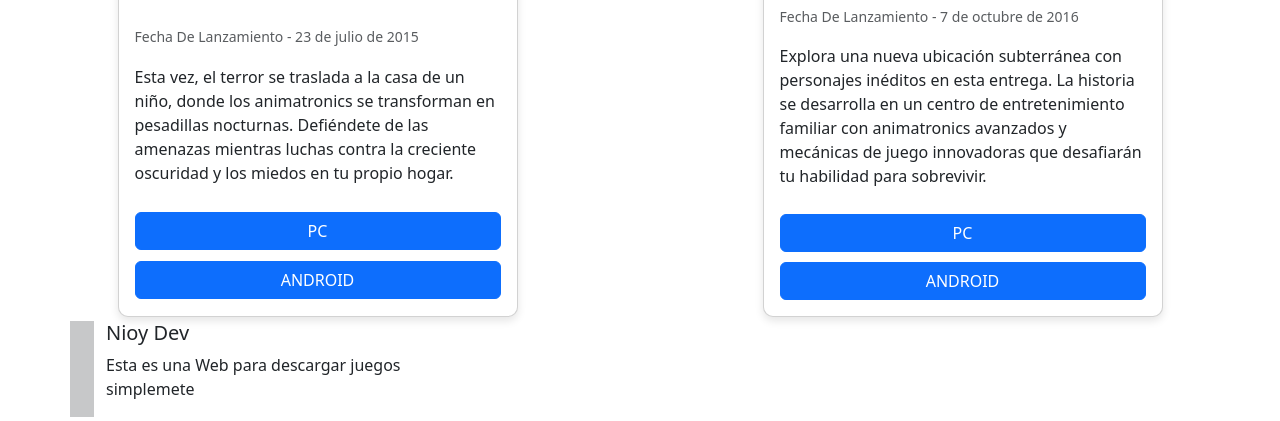
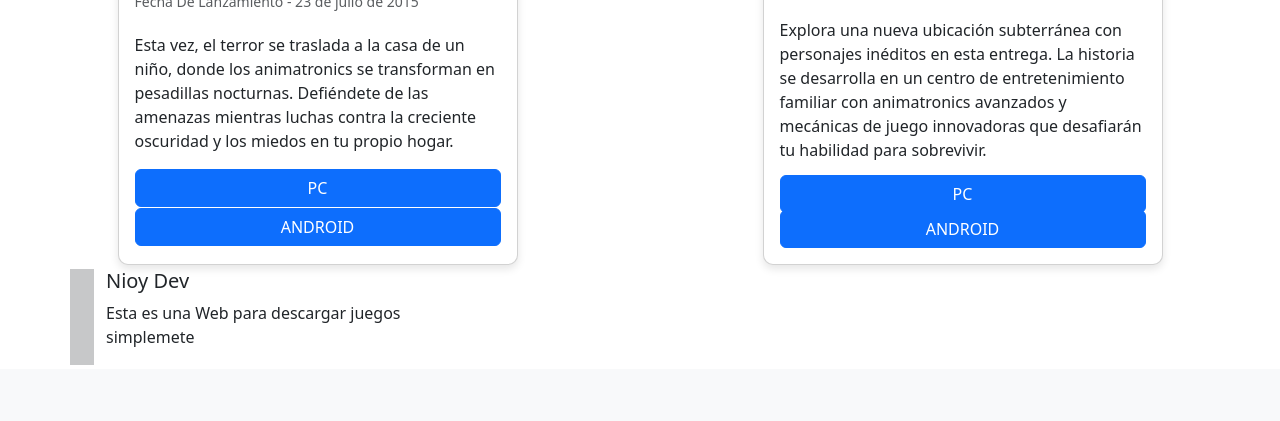
Before and after one commit to NioyJadelkaFp/JUEGOS-FNAF-Flask, a Flask app: page /juegos/fnaf in a window 1280 px wide. Shown: the part 1038-1459 px from the top of the page. After the commit the page ends 1403 px from the top, so only its background shows below. Run offline with Flask 3, Linux system fonts and the light colour scheme.

Commit message:
boton mejorado

```diff
--- a/JUEGOS/templates/fnaf.html
+++ b/JUEGOS/templates/fnaf.html
@@ -32,12 +32,17 @@
 }
 
 #boton{
-    margin-top: 10px;
-}
+        margin-top: -3px;
+    }
+
 
 @media (max-width: 700px) {
     .main{
         width: 80%;
+    }
+
+    #boton{
+        margin-top: 10px;
     }
 }
 
```
